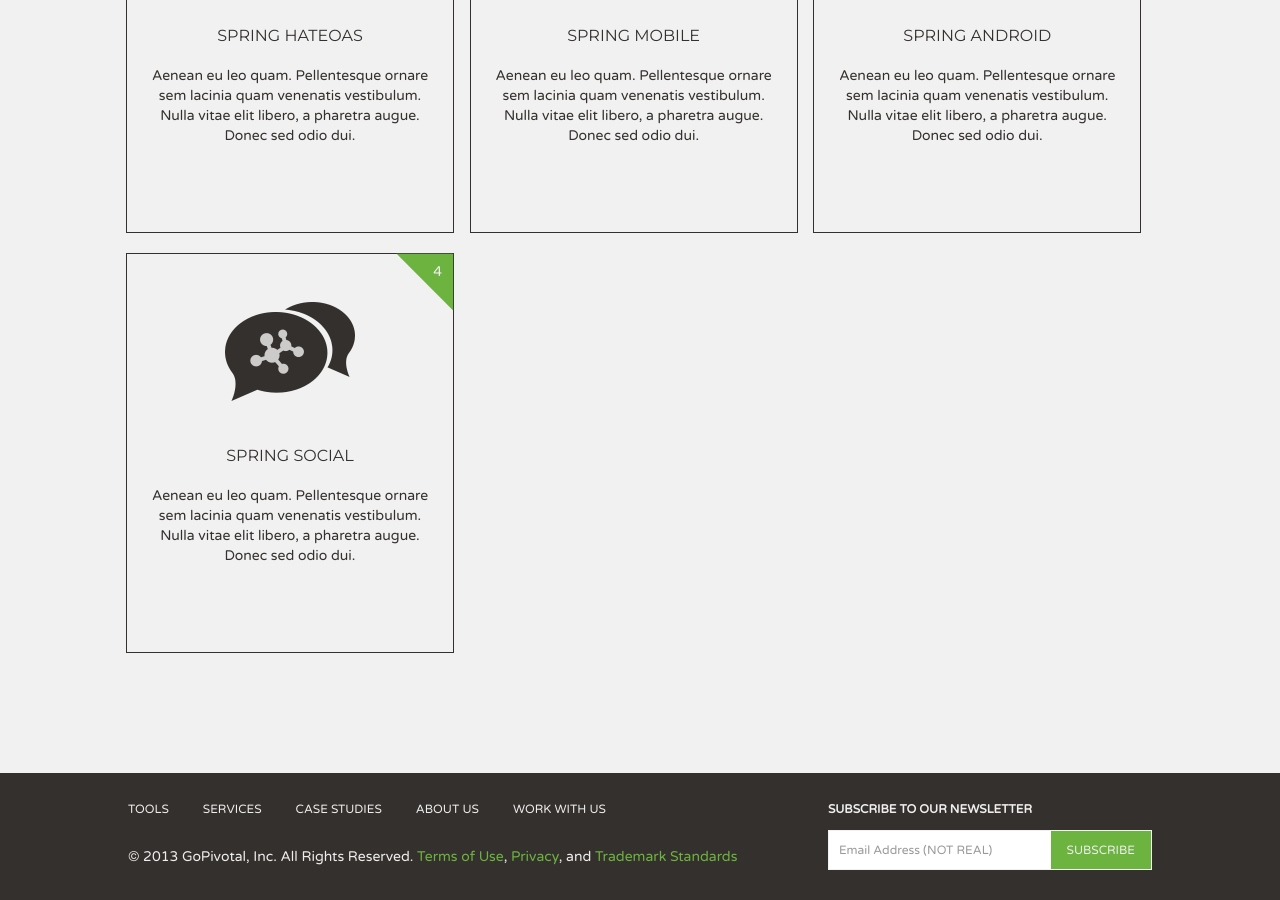
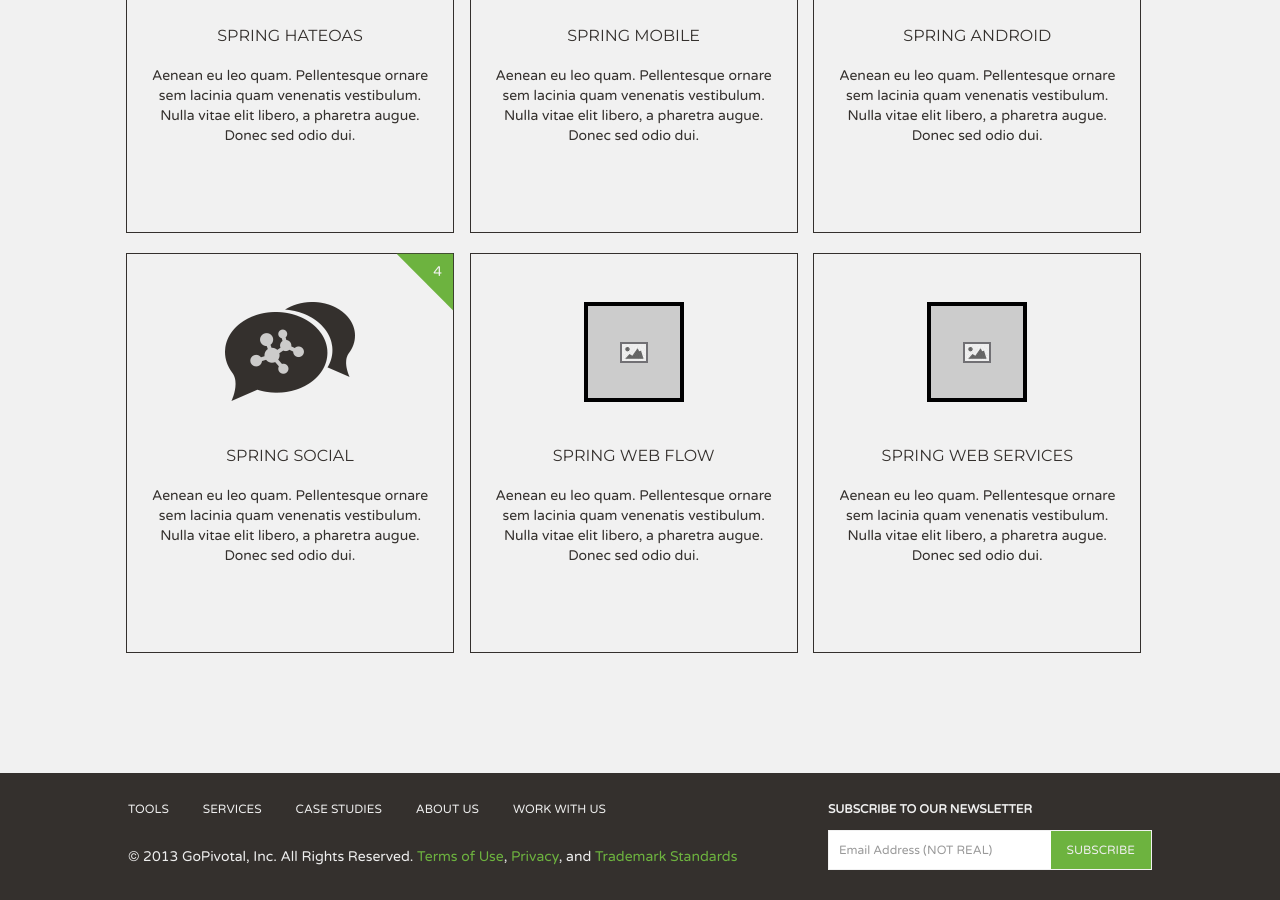
Before and after one commit to spring-cloud/spring-cloud.github.io, a Jekyll site: the page built from index.html, in a window 1280 px wide and 900 px high, scrolled down 1367 px. Built offline with Jekyll 4.4.1, drawn with Linux system fonts in a browser that asks for light colours; Markdown is read by kramdown in place of the engine named in the settings.

Commit message:
Add remaining top-level projects to index grid
 - Spring Web Flow
 - Spring Web Services

```diff
--- a/index.html
+++ b/index.html
@@ -198,5 +198,39 @@ title: Spring Framework - Projects
       <div class="project--title">Spring Social</div>
       <p class="project--description">Aenean eu leo quam. Pellentesque ornare sem lacinia quam venenatis vestibulum. Nulla vitae elit libero, a pharetra augue. Donec sed odio dui. </p>
     </div>
+    <div class="project--container parent-project">
+      <div class="project-links--container">
+        <a href="#" class="project-link">
+          <i class="icon-github"></i>
+          <p>Repo</p>
+        </a>
+        <a href="#" class="project-link">
+          <i class="icon-globe"></i>
+          <p>Site</p>
+        </a>
+      </div>
+      <div class="project-logo--container">
+        <div class="icon project--logo logo-spring-default"></div>
+      </div>
+      <div class="project--title">Spring Web Flow</div>
+      <p class="project--description">Aenean eu leo quam. Pellentesque ornare sem lacinia quam venenatis vestibulum. Nulla vitae elit libero, a pharetra augue. Donec sed odio dui. </p>
+    </div>
+    <div class="project--container parent-project">
+      <div class="project-links--container">
+        <a href="#" class="project-link">
+          <i class="icon-github"></i>
+          <p>Repo</p>
+        </a>
+        <a href="#" class="project-link">
+          <i class="icon-globe"></i>
+          <p>Site</p>
+        </a>
+      </div>
+      <div class="project-logo--container">
+        <div class="icon project--logo logo-spring-default"></div>
+      </div>
+      <div class="project--title">Spring Web Services</div>
+      <p class="project--description">Aenean eu leo quam. Pellentesque ornare sem lacinia quam venenatis vestibulum. Nulla vitae elit libero, a pharetra augue. Donec sed odio dui. </p>
+    </div>
   </div>
 </div>
```
